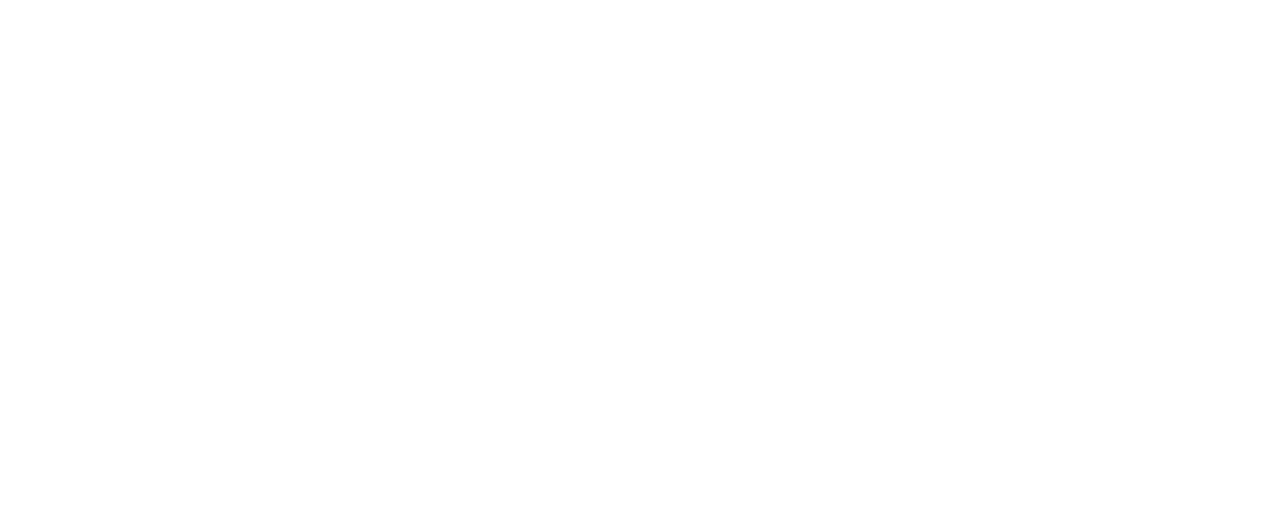
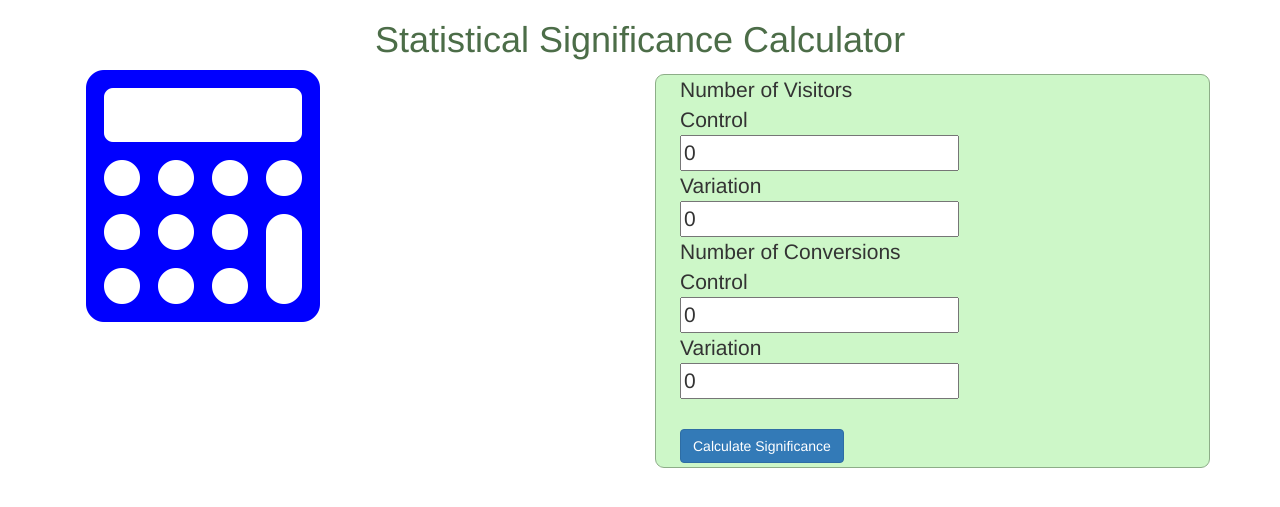
Before and after one commit to wiserthanever/sigcalc, a Django app: page / in a window 1280 px wide. Before the commit the part shown is empty. Shown: the top 507 px of the page. Run offline with Django 3.2, Linux system fonts and the light colour scheme; some libraries are stand-ins or nearby versions.

Commit message:
made changes to page

```diff
--- a/general/views.py
+++ b/general/views.py
@@ -2,6 +2,7 @@
 from __future__ import unicode_literals
 
 from django.shortcuts import render,render_to_response
+from django.http import JsonResponse, HttpResponse
 
 # Create your views here.
 
@@ -9,3 +10,22 @@
 	c = {}
 
 	return render_to_response('general/home.html',c)
+
+
+
+def calculate_significance(request):
+	d = {}
+
+
+	control_visitors = int( request.GET['control_visitors'] )
+	variation_visitors = int( request.GET['variation_visitors'] )
+
+	control_conversions = int( request.GET['control_conversions'] )
+	variation_conversions = int( request.GET['variation_conversions'] )
+	significance = ( ( control_visitors * variation_visitors) + (control_conversions * control_conversions) ) /10
+	if significance > 0.9 :
+		significance = 0.9
+
+	d['significance'] = str(significance)
+
+	return JsonResponse(d)
--- a/sigcalc/urls.py
+++ b/sigcalc/urls.py
@@ -21,5 +21,6 @@
 
 urlpatterns = [
 	url(r'^$',general_views.home, name='home'),
+	url(r'^calculate_significance$',general_views.calculate_significance, name='home'),
     url(r'^admin/', admin.site.urls),
 ]
--- a/templates/general/home.html
+++ b/templates/general/home.html
@@ -1,17 +1,77 @@
 <!DOCTYPE html>
 <html>
 <head>
-	<title></title>
+	<title>Significance Calculator</title>
 	<link rel="stylesheet" href="https://cdnjs.cloudflare.com/ajax/libs/twitter-bootstrap/3.3.7/css/bootstrap.css" />
+	<link rel="stylesheet" href="https://cdnjs.cloudflare.com/ajax/libs/font-awesome/4.7.0/css/font-awesome.css" />
 	<style type="text/css">
+		#heading{
+			text-align: center;
+			color: #4c6d48;
+		}
+		#calculator-icon{
+			font-size: 360%;
+			color:blue;
+			padding-left: 16px;
+		}
+		#calculator-form{
+			font-size: 150%;
+			padding-left: 24px;
+			border-color:  #8dad88;
+			border-radius: 9px;
+			border-style: solid;
+			border-width: 1px;
+			margin-top: 4px;
+			background-color: #cdf7c8;
+			padding-bottom: 4px;
+
+		}
 	</style>
 
 </head>
 <body>
 	<div class='container'>
+		<div id='heading'>
+			<h1>Statistical Significance Calculator</h1>
+		</div>
 		<div class='row'>
-			<div></div>
-			<div></div>
+			<div class='col-lg-6 col-md-6'>
+				<div id='calculator-icon'><i class="fa fa-calculator fa-5x" aria-hidden="true"></i></div>
+			</div>
+			<div class='col-lg-6 col-md-6'>
+				<div id='calculator-form'>
+                    <div>
+                        <div class=''>
+
+                            <div class="">
+								<div class="">Number of Visitors</div>
+								<div class="">Control</div>
+								<div class=""><input type="number" class="" value="0" id="control_visitors"></div>
+								<div class="">Variation</div>
+								<div class=""><input type="number" class="" value="0"  id="variation_visitors"></div>
+							</div>
+                            <div class="">
+								<div class="">Number of Conversions</div>
+								<div class="">Control</div>
+								<div class=""><input type="number" class=""  value="0"  id="control_conversions"></div>
+								<div class="">Variation</div>
+								<div class=""><input type="number" class="" value="0"  id="variation_conversions"></div>
+							</div>
+                        </div>
+                    </div>
+                    <div>
+                    	<br/>
+                    </div>
+                    <div class="">
+                        <button class="btn  btn-primary" id="calculate">Calculate Significance </button>
+                    </div>
+                </div>
+			</div>
+
+
+		</div>
+		<div>
+			<h2 class="" id="significance"></h2>
 		</div>
 
 	</div>
@@ -19,6 +79,30 @@
 	<script type="text/javascript" src="https://cdnjs.cloudflare.com/ajax/libs/jquery/3.2.1/jquery.js"></script>
 	<script type="text/javascript" src="https://cdnjs.cloudflare.com/ajax/libs/twitter-bootstrap/3.3.7/js/bootstrap.js"></script>
 	<script type="text/javascript">
+		$(document).ready(function(){
+			$('#calculate').click(function(e){
+				var control_visitors  = parseInt( $("#control_visitors").val() );
+				var variation_visitors = parseInt( $("#variation_visitors").val() );
+				var control_conversions = parseInt( $("#control_conversions").val() );
+				var variation_conversions = parseInt( $("#variation_conversions").val() );
+
+				var d = {};
+				d.control_visitors = control_visitors;
+				d.variation_visitors =  variation_visitors;
+				d.control_conversions = control_conversions;
+				d.variation_conversions =  variation_conversions;
+
+
+				$.get('calculate_significance',d,function(data){
+
+					var significance = String( data.significance );
+
+					$("#significance").html('significance is ' + significance);
+
+				})
+			})
+		})
+
 	</script>
 </body>
 </html>
```
Also changed, not shown: 1 other file.
